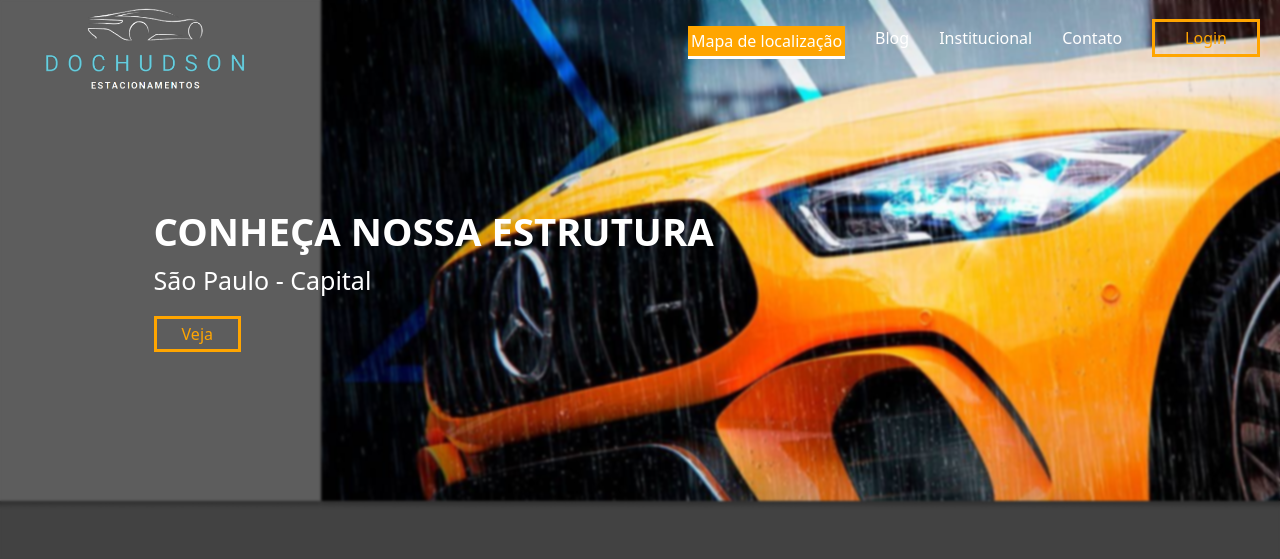
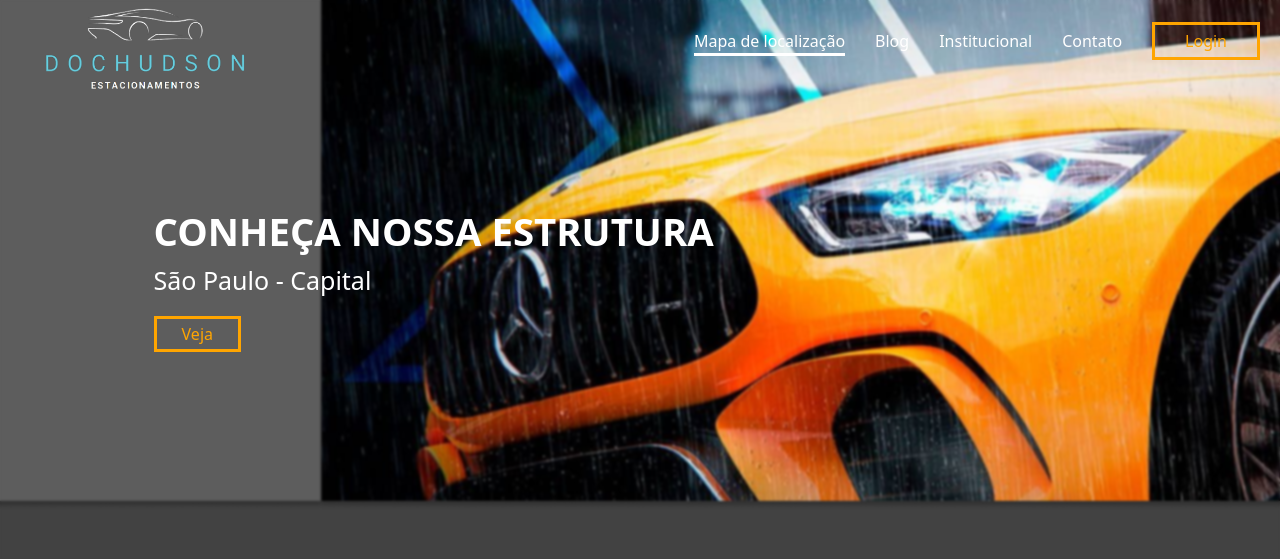
Before and after one commit to MayckL2/Projeto-Sergio, a PHP site: page / in a window 1280 px wide, with the pointer over the restyled element. Shown: the top 559 px of the page. Run offline with PHP 8.4, Linux system fonts and the light colour scheme.

Commit message:
Add files via upload

```diff
--- a/Frontend/header.css
+++ b/Frontend/header.css
@@ -96,6 +96,10 @@
     border: none;
     display: flex;
     padding: 0px;
+}
+.menuItens a:hover{
+    background-color: transparent !important;
+    border: none;
 }
 
 header .menuItens:hover{
```
